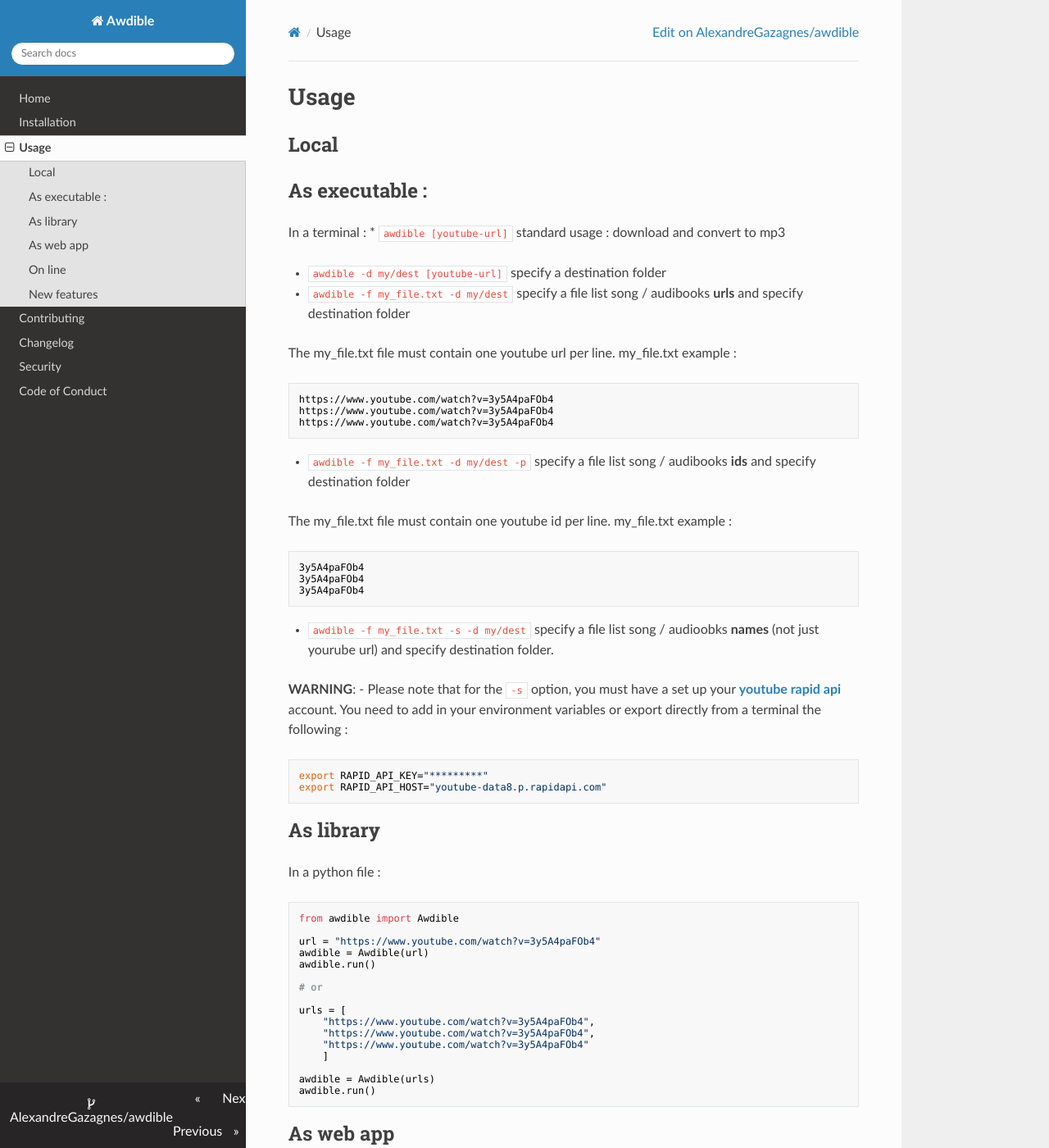
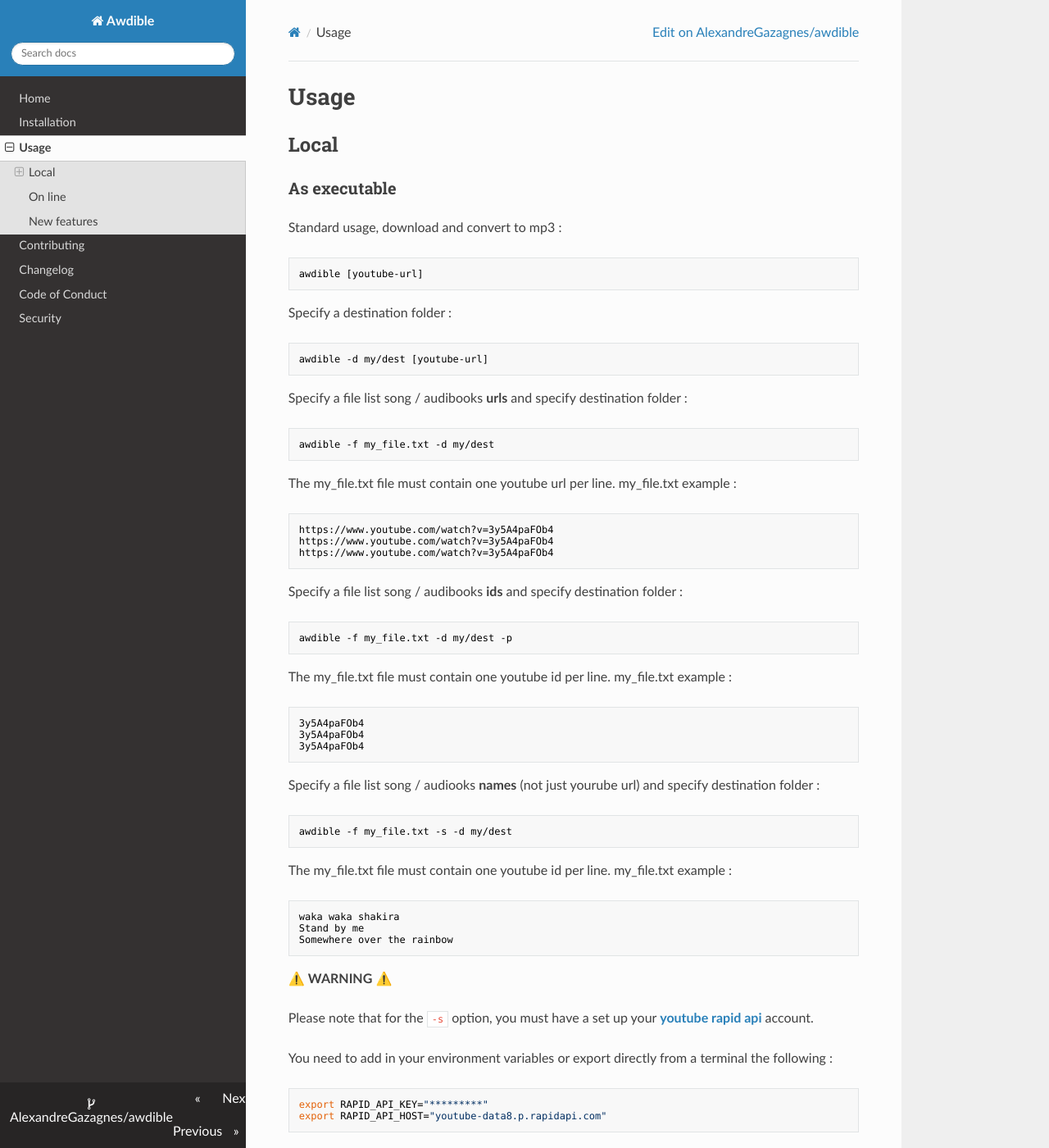
Before and after one commit to AlexandreGazagnes/awdible, an MkDocs documentation site: the page built from docs/docs/usage.md, in a window 1280 px wide and 1400 px high. Shown: the whole window at 82% size. Built offline with MkDocs 1.6.1, drawn with Linux system fonts in a browser that asks for light colours; nearby versions of some CDN libraries; some of the changed text lies outside the part shown.

Commit message:
more doc work

````diff
--- a/awdible/__init__.py
+++ b/awdible/__init__.py
@@ -3,6 +3,8 @@ Awdible is a Python library for working as a Audible like.
 """
 
 __VERSION__ = "0.2.4"
+__DESCRIPTION__ = "Awdible - Just the best free version of audible"
+__AUTHOR__ = "Alexandre Gazagnes"
 
 from .core import Awdible
 
--- a/docs/docs/usage.md
+++ b/docs/docs/usage.md
@@ -4,14 +4,23 @@
 ## Local
 
 
-## As executable :
+### As executable
 
-In a terminal :
-* ```awdible [youtube-url] ``` standard usage : download and convert to mp3
 
-* ```awdible -d my/dest [youtube-url] ``` specify a destination folder
+Standard usage, download and convert to mp3 :
 
-* ```awdible -f my_file.txt -d my/dest ``` specify a file list song  / audibooks **urls** and specify destination folder
+```shell
+awdible [youtube-url]
+```
+
+Specify a destination folder :
+```shell
+awdible -d my/dest [youtube-url]
+```
+Specify a file list song  / audibooks **urls** and specify destination folder :
+```shell
+awdible -f my_file.txt -d my/dest
+```
 
 The my_file.txt file must contain one youtube url per line.
 my_file.txt example :
@@ -20,19 +29,35 @@ https://www.youtube.com/watch?v=3y5A4paFOb4
 https://www.youtube.com/watch?v=3y5A4paFOb4
 https://www.youtube.com/watch?v=3y5A4paFOb4
 ```
-* ```awdible -f my_file.txt -d my/dest -p ``` specify a file list song  / audibooks **ids** and specify destination folder
-
+Specify a file list song  / audibooks **ids** and specify destination folder :
+```shell
+awdible -f my_file.txt -d my/dest -p
+```
 The my_file.txt file must contain one youtube id per line.
 my_file.txt example :
-```
+```shell
 3y5A4paFOb4
 3y5A4paFOb4
 3y5A4paFOb4
 ```
-* ```awdible -f my_file.txt -s -d my/dest``` specify a file list song / audioobks **names** (not just yourube url) and specify destination folder.
+Specify a file list song / audiooks **names** (not just yourube url) and specify destination folder :
+```shell
+awdible -f my_file.txt -s -d my/dest
+```
 
-**WARNING**:
-- Please note that for the `-s` option, you must have a set up your **[youtube rapid api](https://rapidapi.com/herosAPI/api/youtube-data8)** account. You need to add in your environment variables or export directly from a terminal the following :
+The my_file.txt file must contain one youtube id per line.
+my_file.txt example :
+```shell
+waka waka shakira
+Stand by me
+Somewhere over the rainbow
+```
+
+⚠️ **WARNING** ⚠️
+
+Please note that for the `-s` option, you must have a set up your **[youtube rapid api](https://rapidapi.com/herosAPI/api/youtube-data8)** account.
+
+You need to add in your environment variables or export directly from a terminal the following :
 
 ```bash
 export RAPID_API_KEY="*********"
@@ -40,9 +65,8 @@ export RAPID_API_HOST="youtube-data8.p.rapidapi.com"
 ```
 
 
-## As library
+### As library
 
-In a python file :
 
 ```python
 from awdible import Awdible
@@ -63,15 +87,21 @@ awdible = Awdible(urls)
 awdible.run()
 ```
 
-## As web app
+### As web app
 
-In a terminal :
+Launch local streamlit :
 
-* ```awdible gui ``` launch local streamlit
+```shell
+awdible gui
+```
 
 ## On line
 
-* The on line web app is temporarily unavailable. It will be available in the `0.2.5` release.
+The on line web app is temporarily unavailable.
+
+It will be available in the `0.2.5` release.
+
+
 
 ## New features
 
@@ -83,4 +113,4 @@ Any help is welcome, and we will do our best to help you get started.
 
 Any feedback is also welcome.
 
-Please visit [Contributing](https://alexandregazagnes.github.io/awdible/CONTRIBUTING/) page.
+Please visit [Contributing](https://alexandregazagnes.github.io/awdible/contributing/) page.
--- a/docs/mkdocs.yml
+++ b/docs/mkdocs.yml
@@ -19,8 +19,8 @@ nav:
   # - API Reference : api-reference.md
   - Contributing : contributing.md
   - Changelog : changelog.md
+  - Code of Conduct : code_of_conduct.md
   - Security : security.md
-  - Code of Conduct : code_of_conduct.md
   # - Releases : releases.md
   # - Troubleshooting : troubleshooting.md
 
--- a/pyproject.toml
+++ b/pyproject.toml
@@ -1,7 +1,7 @@
 [tool.poetry]
 name = "awdible"
 version = "0.2.4"
-description = "Just a free version of Audible"
+description = "Awdible - Just the best free version of audible"
 license = "GPL-3.0"
 authors = ["AlexandreGazagnes <alex@gazagnes.net>",]
 maintainers = ["AlexandreGazagnes <alex@gazagnes.net>",]
````
Also changed, not shown: CONTRIBUTING.md (+53 -3 lines).
